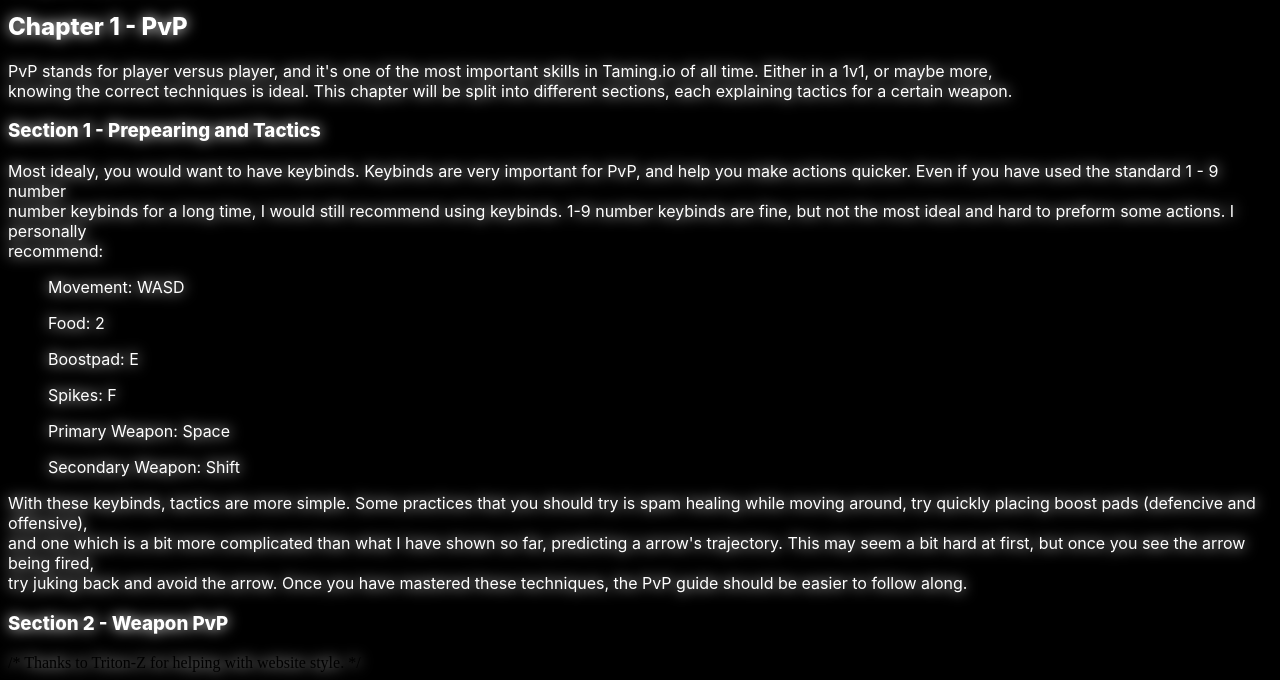
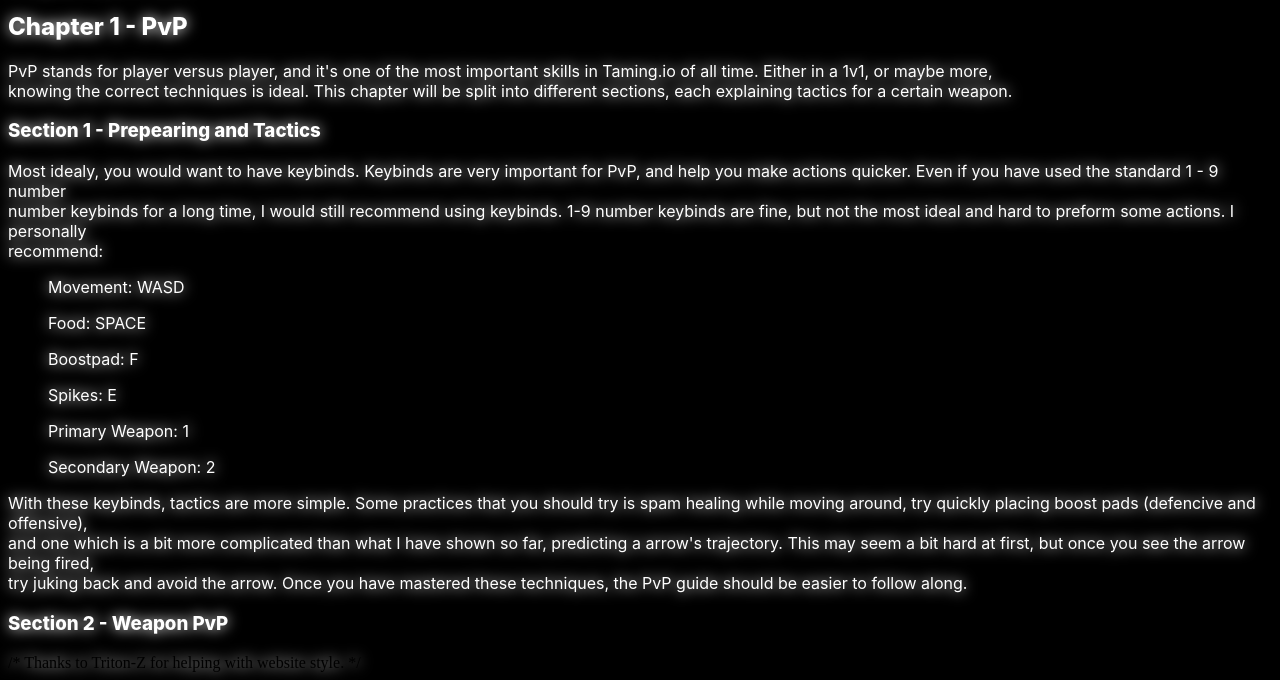
Before and after one commit to KingBelisariusIV/KingBelisariusIV.github.io, a plain HTML site: page index.html in a window 1280 px wide. Shown: the part 130-810 px from the top of the page. Drawn offline with Linux system fonts and the light colour scheme.

Commit message:
Update index.html

```diff
--- a/index.html
+++ b/index.html
@@ -98,11 +98,11 @@ Ultimate Taming.io Guide
 	number keybinds for a long time, I would still recommend using keybinds. 1-9 number keybinds are fine, but not the most ideal and hard to preform some actions. I personally <br>
 	recommend:
 	<ul class = "normalList">Movement: WASD</ul>
-	<ul class = "normalList">Food: 2</ul>
-	<ul class = "normalList">Boostpad: E</ul>
-	<ul class = "normalList">Spikes: F</ul>
-	<ul class = "normalList">Primary Weapon: Space</ul>
-	<ul class = "normalList">Secondary Weapon: Shift</ul>
+	<ul class = "normalList">Food: SPACE</ul>
+	<ul class = "normalList">Boostpad: F</ul>
+	<ul class = "normalList">Spikes: E</ul>
+	<ul class = "normalList">Primary Weapon: 1</ul>
+	<ul class = "normalList">Secondary Weapon: 2</ul>
 	<p class = "normalText">
 	With these keybinds, tactics are more simple. Some practices that you should try is spam healing while moving around, try quickly placing boost pads (defencive and offensive),<br>
 	and one which is a bit more complicated than what I have shown so far, predicting a arrow's trajectory. This may seem a bit hard at first, but once you see the arrow being fired, <br>
```
